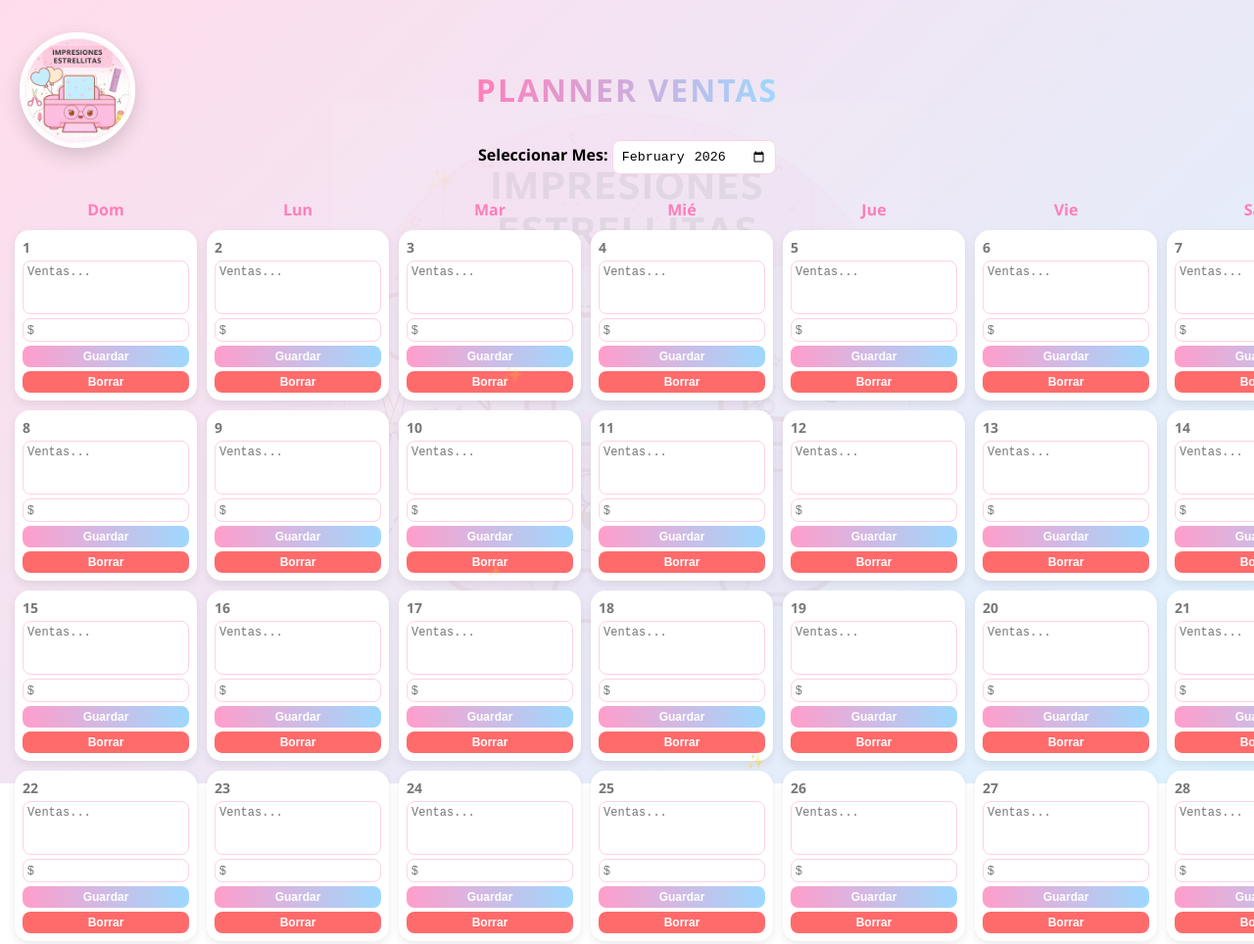
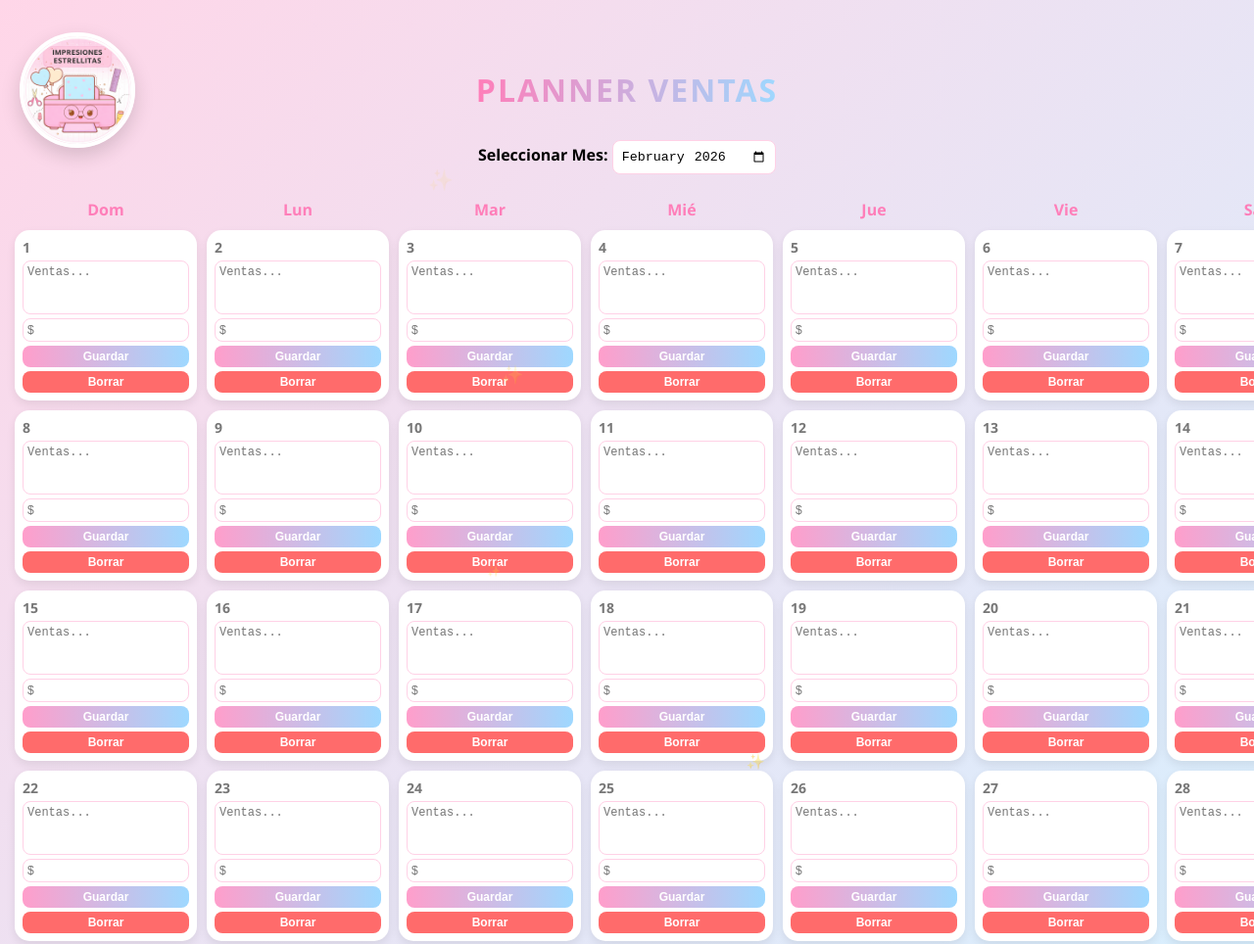
Before and after one commit to xbetalexis/ventas.impresiones.estrellitas, a plain HTML site: page index.html in a window 1280 px wide. Shown: the top 964 px of the page at 98% size. Drawn offline with Linux system fonts and the light colour scheme.

Commit message:
Update index.html

```diff
--- a/index.html
+++ b/index.html
@@ -9,38 +9,17 @@
 body{
     margin:0;
     font-family:'Segoe UI',sans-serif;
+    background:linear-gradient(135deg,#ffd6e8,#d6f0ff);
     overflow-x:hidden;
-    position:relative;
 }
 
-/* FONDO SUAVE CON TU MISMA IMAGEN */
-body::before{
-    content:"";
-    position:fixed;
-    inset:0;
-    background:url("22_01_44.png") center center no-repeat;
-    background-size:600px;
-    opacity:0.08; /* 👈 ACÁ SE CONTROLA LO SUAVE */
-    z-index:-1;
-}
-
-/* DEGRADADO PASTEL ENCIMA */
-body::after{
-    content:"";
-    position:fixed;
-    inset:0;
-    background:linear-gradient(135deg,#ffd6e8,#d6f0ff);
-    opacity:0.85;
-    z-index:-2;
-}
-
-/* HEADER */
+/* HEADER SUPERIOR */
 .header{
     display:flex;
     align-items:center;
     justify-content:center;
     position:relative;
-    padding:70px 20px 20px 20px;
+    padding:70px 20px 20px 20px; /* MÁS ESPACIO ARRIBA */
 }
 
 .logo{
```
